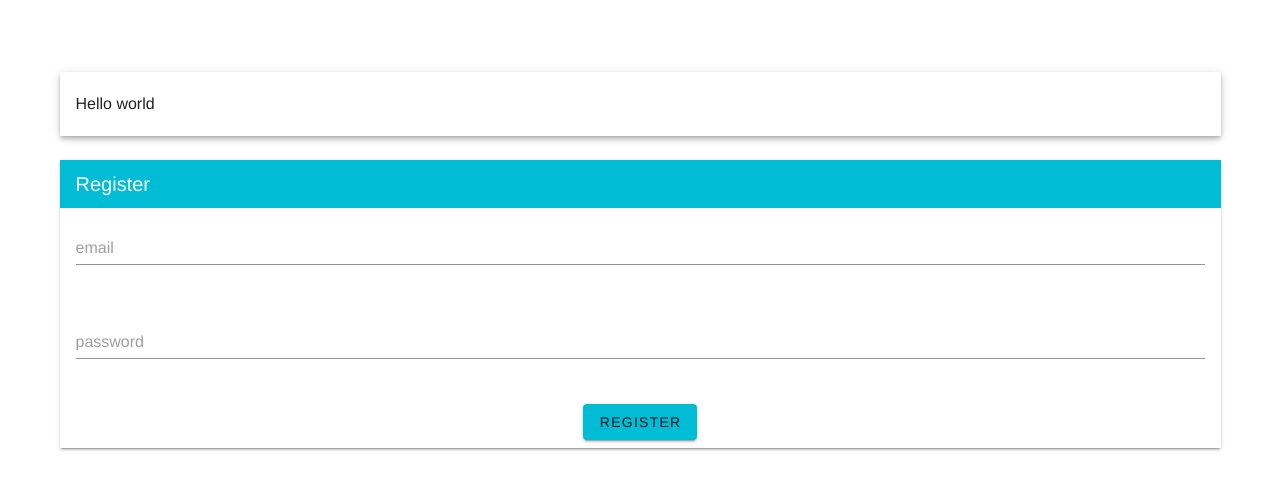
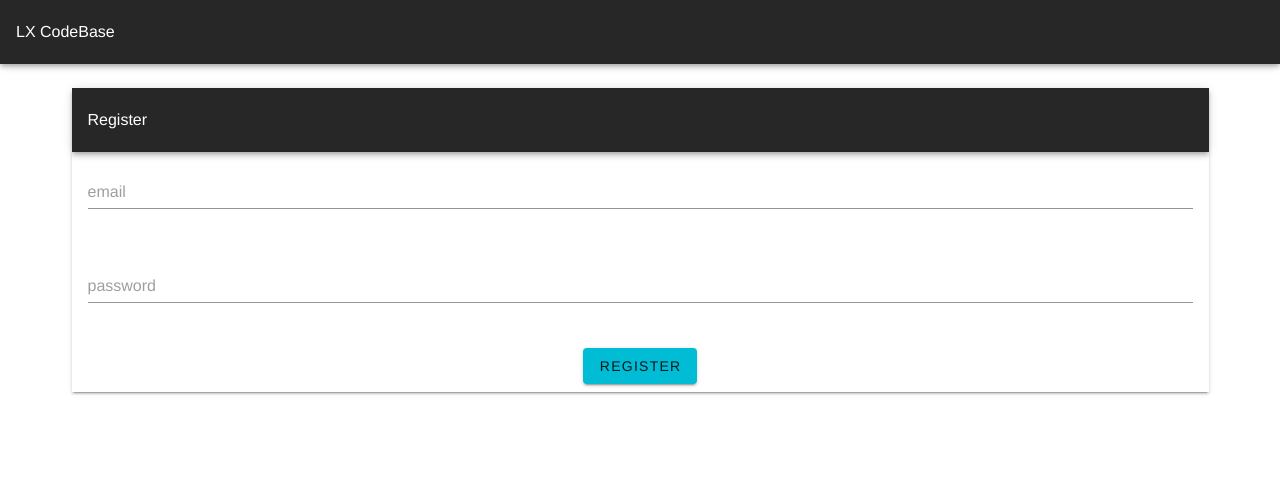
Before and after one commit to lxmultimedia/lxcodebase, a Vue app in the folder client/: page /#/register in a window 1280 px wide. Shown: the top 490 px of the page. Built offline with nearby package versions, Linux system fonts and the light colour scheme.

Commit message:
add styling

```diff
--- a/client/src/App.vue
+++ b/client/src/App.vue
@@ -1,12 +1,13 @@
 <template>
   <div id="app">
     <v-app>
-      <v-content>
+      <v-content fluid>
+        <v-toolbar fixed dark>
+          LX CodeBase
+        </v-toolbar>
         <v-container>
-          <v-toolbar>Hello world
-          </v-toolbar>
+          <router-view/>
         </v-container>
-        <router-view/>
       </v-content>
     </v-app>
   </div>
@@ -25,6 +26,6 @@ export default {
   -moz-osx-font-smoothing: grayscale;
   text-align: center;
   color: #2c3e50;
-  margin-top: 60px;
+  margin-top: 0px;
 }
 </style>
--- a/client/src/components/Register.vue
+++ b/client/src/components/Register.vue
@@ -1,10 +1,10 @@
 <template>
-  <v-layout column>
+  <v-layout fluid column>
     <v-container>
+      <v-toolbar dark>
+        Register
+      </v-toolbar>
       <div class="white elevation-2">
-        <v-toolbar flat dense class="cyan" dark>
-          <v-toolbar-title>Register</v-toolbar-title>
-        </v-toolbar>
         <div class="pl-4 pr-4 pt-2 pb-2">
           <v-text-field
             type="email"
```
